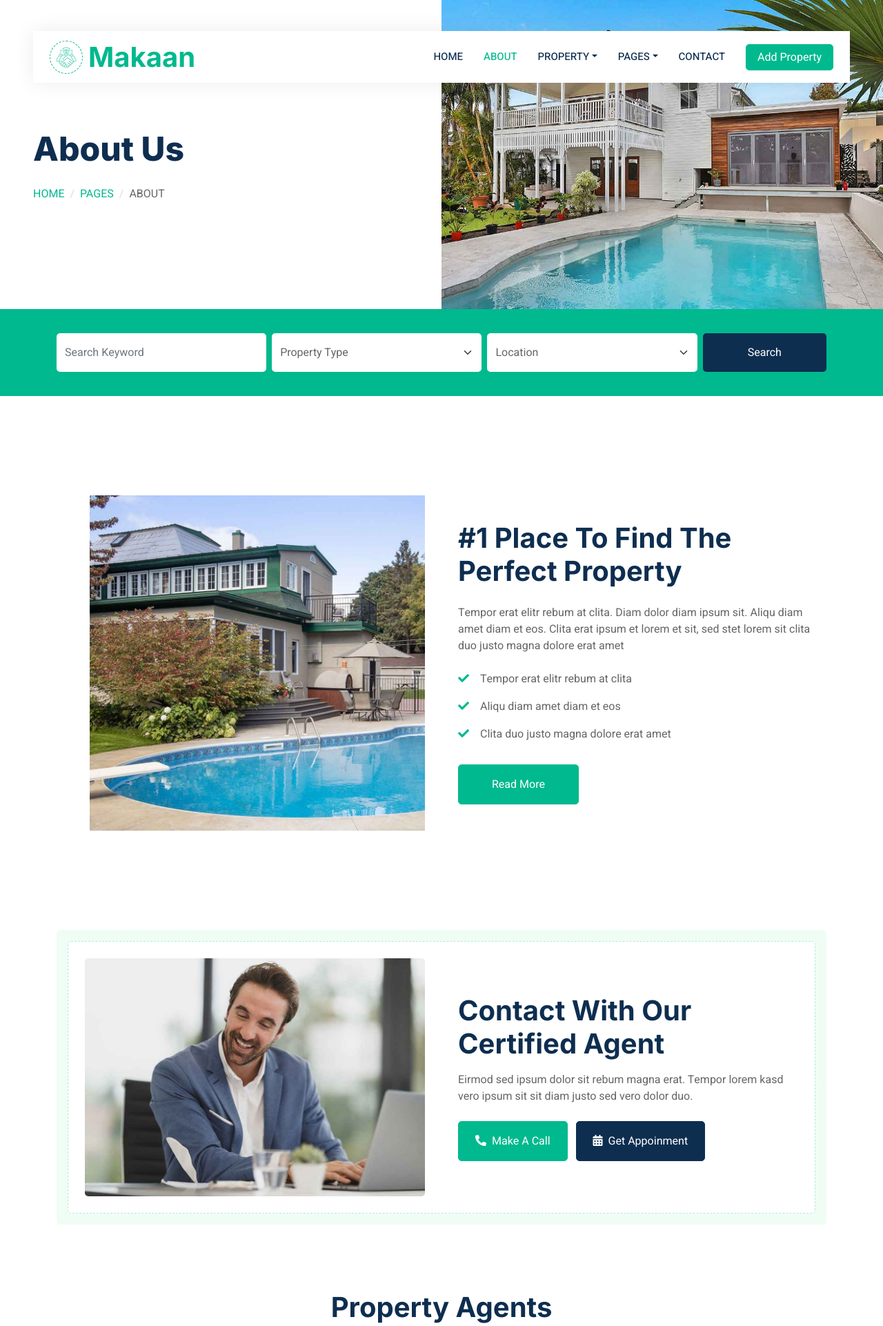
After one commit to SyedAliAhmedShah/real-estaste-website, a Flask app: page /about in a window 1280 px wide. The commit adds this page. Shown: the top 1922 px of the page at 69% size. Run offline with Flask 3, Linux system fonts and the light colour scheme; some libraries are stand-ins or nearby versions.

Commit message:
Added about

```diff
--- a/app.py
+++ b/app.py
@@ -6,5 +6,9 @@ app = Flask(__name__)
 def hello_world():
     return render_template('home.html')
 
+@app.route("/about")
+def hello_about():
+    return render_template('about.html')
+
 if __name__ == "__main__":
   app.run(host='0.0.0.0', debug=True)
--- /dev/null
+++ b/templates/about.html
@@ -0,0 +1,365 @@
+<!DOCTYPE html>
+<html lang="en">
+
+<head>
+    <meta charset="utf-8">
+    <title>Makaan - Real Estate HTML Template</title>
+    <meta content="width=device-width, initial-scale=1.0" name="viewport">
+    <meta content="" name="keywords">
+    <meta content="" name="description">
+
+    <!-- Favicon -->
+    <link href="img/favicon.ico" rel="icon">
+
+    <!-- Google Web Fonts -->
+    <link rel="preconnect" href="https://fonts.googleapis.com">
+    <link rel="preconnect" href="https://fonts.gstatic.com" crossorigin>
+    <link href="https://fonts.googleapis.com/css2?family=Heebo:wght@400;500;600&family=Inter:wght@700;800&display=swap" rel="stylesheet">
+
+    <!-- Icon Font Stylesheet -->
+    <link href="https://cdnjs.cloudflare.com/ajax/libs/font-awesome/5.10.0/css/all.min.css" rel="stylesheet">
+    <link href="https://cdn.jsdelivr.net/npm/bootstrap-icons@1.4.1/font/bootstrap-icons.css" rel="stylesheet">
+
+    <!-- Libraries Stylesheet -->
+    <link href="lib/animate/animate.min.css" rel="stylesheet">
+    <link href="lib/owlcarousel/assets/owl.carousel.min.css" rel="stylesheet">
+
+    <!-- Customized Bootstrap Stylesheet -->
+    <link href="css/bootstrap.min.css" rel="stylesheet">
+
+    <!-- Template Stylesheet -->
+    <link href="css/style.css" rel="stylesheet">
+</head>
+
+<body>
+    <div class="container-xxl bg-white p-0">
+        <!-- Spinner Start -->
+        <div id="spinner" class="show bg-white position-fixed translate-middle w-100 vh-100 top-50 start-50 d-flex align-items-center justify-content-center">
+            <div class="spinner-border text-primary" style="width: 3rem; height: 3rem;" role="status">
+                <span class="sr-only">Loading...</span>
+            </div>
+        </div>
+        <!-- Spinner End -->
+
+
+        <!-- Navbar Start -->
+        <div class="container-fluid nav-bar bg-transparent">
+            <nav class="navbar navbar-expand-lg bg-white navbar-light py-0 px-4">
+                <a href="home.html" class="navbar-brand d-flex align-items-center text-center">
+                    <div class="icon p-2 me-2">
+                        <img class="img-fluid" src="img/icon-deal.png" alt="Icon" style="width: 30px; height: 30px;">
+                    </div>
+                    <h1 class="m-0 text-primary">Makaan</h1>
+                </a>
+                <button type="button" class="navbar-toggler" data-bs-toggle="collapse" data-bs-target="#navbarCollapse">
+                    <span class="navbar-toggler-icon"></span>
+                </button>
+                <div class="collapse navbar-collapse" id="navbarCollapse">
+                    <div class="navbar-nav ms-auto">
+                        <a href="home.html" class="nav-item nav-link">Home</a>
+                        <a href="about.html" class="nav-item nav-link active">About</a>
+                        <div class="nav-item dropdown">
+                            <a href="#" class="nav-link dropdown-toggle" data-bs-toggle="dropdown">Property</a>
+                            <div class="dropdown-menu rounded-0 m-0">
+                                <a href="property-list.html" class="dropdown-item">Property List</a>
+                                <a href="property-type.html" class="dropdown-item">Property Type</a>
+                                <a href="property-agent.html" class="dropdown-item">Property Agent</a>
+                            </div>
+                        </div>
+                        <div class="nav-item dropdown">
+                            <a href="#" class="nav-link dropdown-toggle" data-bs-toggle="dropdown">Pages</a>
+                            <div class="dropdown-menu rounded-0 m-0">
+                                <a href="testimonial.html" class="dropdown-item">Testimonial</a>
+                                <a href="404.html" class="dropdown-item">404 Error</a>
+                            </div>
+                        </div>
+                        <a href="contact.html" class="nav-item nav-link">Contact</a>
+                    </div>
+                    <a href="" class="btn btn-primary px-3 d-none d-lg-flex">Add Property</a>
+                </div>
+            </nav>
+        </div>
+        <!-- Navbar End -->
+
+
+        <!-- Header Start -->
+        <div class="container-fluid header bg-white p-0">
+            <div class="row g-0 align-items-center flex-column-reverse flex-md-row">
+                <div class="col-md-6 p-5 mt-lg-5">
+                    <h1 class="display-5 animated fadeIn mb-4">About Us</h1>
+                        <nav aria-label="breadcrumb animated fadeIn">
+                        <ol class="breadcrumb text-uppercase">
+                            <li class="breadcrumb-item"><a href="#">Home</a></li>
+                            <li class="breadcrumb-item"><a href="#">Pages</a></li>
+                            <li class="breadcrumb-item text-body active" aria-current="page">About</li>
+                        </ol>
+                    </nav>
+                </div>
+                <div class="col-md-6 animated fadeIn">
+                    <img class="img-fluid" src="img/header.jpg" alt="">
+                </div>
+            </div>
+        </div>
+        <!-- Header End -->
+
+
+        <!-- Search Start -->
+        <div class="container-fluid bg-primary mb-5 wow fadeIn" data-wow-delay="0.1s" style="padding: 35px;">
+            <div class="container">
+                <div class="row g-2">
+                    <div class="col-md-10">
+                        <div class="row g-2">
+                            <div class="col-md-4">
+                                <input type="text" class="form-control border-0 py-3" placeholder="Search Keyword">
+                            </div>
+                            <div class="col-md-4">
+                                <select class="form-select border-0 py-3">
+                                    <option selected>Property Type</option>
+                                    <option value="1">Property Type 1</option>
+                                    <option value="2">Property Type 2</option>
+                                    <option value="3">Property Type 3</option>
+                                </select>
+                            </div>
+                            <div class="col-md-4">
+                                <select class="form-select border-0 py-3">
+                                    <option selected>Location</option>
+                                    <option value="1">Location 1</option>
+                                    <option value="2">Location 2</option>
+                                    <option value="3">Location 3</option>
+                                </select>
+                            </div>
+                        </div>
+                    </div>
+                    <div class="col-md-2">
+                        <button class="btn btn-dark border-0 w-100 py-3">Search</button>
+                    </div>
+                </div>
+            </div>
+        </div>
+        <!-- Search End -->
+
+
+        <!-- About Start -->
+        <div class="container-xxl py-5">
+            <div class="container">
+                <div class="row g-5 align-items-center">
+                    <div class="col-lg-6 wow fadeIn" data-wow-delay="0.1s">
+                        <div class="about-img position-relative overflow-hidden p-5 pe-0">
+                            <img class="img-fluid w-100" src="img/about.jpg">
+                        </div>
+                    </div>
+                    <div class="col-lg-6 wow fadeIn" data-wow-delay="0.5s">
+                        <h1 class="mb-4">#1 Place To Find The Perfect Property</h1>
+                        <p class="mb-4">Tempor erat elitr rebum at clita. Diam dolor diam ipsum sit. Aliqu diam amet diam et eos. Clita erat ipsum et lorem et sit, sed stet lorem sit clita duo justo magna dolore erat amet</p>
+                        <p><i class="fa fa-check text-primary me-3"></i>Tempor erat elitr rebum at clita</p>
+                        <p><i class="fa fa-check text-primary me-3"></i>Aliqu diam amet diam et eos</p>
+                        <p><i class="fa fa-check text-primary me-3"></i>Clita duo justo magna dolore erat amet</p>
+                        <a class="btn btn-primary py-3 px-5 mt-3" href="">Read More</a>
+                    </div>
+                </div>
+            </div>
+        </div>
+        <!-- About End -->
+
+
+        <!-- Call to Action Start -->
+        <div class="container-xxl py-5">
+            <div class="container">
+                <div class="bg-light rounded p-3">
+                    <div class="bg-white rounded p-4" style="border: 1px dashed rgba(0, 185, 142, .3)">
+                        <div class="row g-5 align-items-center">
+                            <div class="col-lg-6 wow fadeIn" data-wow-delay="0.1s">
+                                <img class="img-fluid rounded w-100" src="img/call-to-action.jpg" alt="">
+                            </div>
+                            <div class="col-lg-6 wow fadeIn" data-wow-delay="0.5s">
+                                <div class="mb-4">
+                                    <h1 class="mb-3">Contact With Our Certified Agent</h1>
+                                    <p>Eirmod sed ipsum dolor sit rebum magna erat. Tempor lorem kasd vero ipsum sit sit diam justo sed vero dolor duo.</p>
+                                </div>
+                                <a href="" class="btn btn-primary py-3 px-4 me-2"><i class="fa fa-phone-alt me-2"></i>Make A Call</a>
+                                <a href="" class="btn btn-dark py-3 px-4"><i class="fa fa-calendar-alt me-2"></i>Get Appoinment</a>
+                            </div>
+                        </div>
+                    </div>
+                </div>
+            </div>
+        </div>
+        <!-- Call to Action End -->
+
+
+        <!-- Team Start -->
+        <div class="container-xxl py-5">
+            <div class="container">
+                <div class="text-center mx-auto mb-5 wow fadeInUp" data-wow-delay="0.1s" style="max-width: 600px;">
+                    <h1 class="mb-3">Property Agents</h1>
+                    <p>Eirmod sed ipsum dolor sit rebum labore magna erat. Tempor ut dolore lorem kasd vero ipsum sit eirmod sit. Ipsum diam justo sed rebum vero dolor duo.</p>
+                </div>
+                <div class="row g-4">
+                    <div class="col-lg-3 col-md-6 wow fadeInUp" data-wow-delay="0.1s">
+                        <div class="team-item rounded overflow-hidden">
+                            <div class="position-relative">
+                                <img class="img-fluid" src="img/team-1.jpg" alt="">
+                                <div class="position-absolute start-50 top-100 translate-middle d-flex align-items-center">
+                                    <a class="btn btn-square mx-1" href=""><i class="fab fa-facebook-f"></i></a>
+                                    <a class="btn btn-square mx-1" href=""><i class="fab fa-twitter"></i></a>
+                                    <a class="btn btn-square mx-1" href=""><i class="fab fa-instagram"></i></a>
+                                </div>
+                            </div>
+                            <div class="text-center p-4 mt-3">
+                                <h5 class="fw-bold mb-0">Full Name</h5>
+                                <small>Designation</small>
+                            </div>
+                        </div>
+                    </div>
+                    <div class="col-lg-3 col-md-6 wow fadeInUp" data-wow-delay="0.3s">
+                        <div class="team-item rounded overflow-hidden">
+                            <div class="position-relative">
+                                <img class="img-fluid" src="img/team-2.jpg" alt="">
+                                <div class="position-absolute start-50 top-100 translate-middle d-flex align-items-center">
+                                    <a class="btn btn-square mx-1" href=""><i class="fab fa-facebook-f"></i></a>
+                                    <a class="btn btn-square mx-1" href=""><i class="fab fa-twitter"></i></a>
+                                    <a class="btn btn-square mx-1" href=""><i class="fab fa-instagram"></i></a>
+                                </div>
+                            </div>
+                            <div class="text-center p-4 mt-3">
+                                <h5 class="fw-bold mb-0">Full Name</h5>
+                                <small>Designation</small>
+                            </div>
+                        </div>
+                    </div>
+                    <div class="col-lg-3 col-md-6 wow fadeInUp" data-wow-delay="0.5s">
+                        <div class="team-item rounded overflow-hidden">
+                            <div class="position-relative">
+                                <img class="img-fluid" src="img/team-3.jpg" alt="">
+                                <div class="position-absolute start-50 top-100 translate-middle d-flex align-items-center">
+                                    <a class="btn btn-square mx-1" href=""><i class="fab fa-facebook-f"></i></a>
+                                    <a class="btn btn-square mx-1" href=""><i class="fab fa-twitter"></i></a>
+                                    <a class="btn btn-square mx-1" href=""><i class="fab fa-instagram"></i></a>
+                                </div>
+                            </div>
+                            <div class="text-center p-4 mt-3">
+                                <h5 class="fw-bold mb-0">Full Name</h5>
+                                <small>Designation</small>
+                            </div>
+                        </div>
+                    </div>
+                    <div class="col-lg-3 col-md-6 wow fadeInUp" data-wow-delay="0.7s">
+                        <div class="team-item rounded overflow-hidden">
+                            <div class="position-relative">
+                                <img class="img-fluid" src="img/team-4.jpg" alt="">
+                                <div class="position-absolute start-50 top-100 translate-middle d-flex align-items-center">
+                                    <a class="btn btn-square mx-1" href=""><i class="fab fa-facebook-f"></i></a>
+                                    <a class="btn btn-square mx-1" href=""><i class="fab fa-twitter"></i></a>
+                                    <a class="btn btn-square mx-1" href=""><i class="fab fa-instagram"></i></a>
+                                </div>
+                            </div>
+                            <div class="text-center p-4 mt-3">
+                                <h5 class="fw-bold mb-0">Full Name</h5>
+                                <small>Designation</small>
+                            </div>
+                        </div>
+                    </div>
+                </div>
+            </div>
+        </div>
+        <!-- Team End -->
+
+
+        <!-- Footer Start -->
+        <div class="container-fluid bg-dark text-white-50 footer pt-5 mt-5 wow fadeIn" data-wow-delay="0.1s">
+            <div class="container py-5">
+                <div class="row g-5">
+                    <div class="col-lg-3 col-md-6">
+                        <h5 class="text-white mb-4">Get In Touch</h5>
+                        <p class="mb-2"><i class="fa fa-map-marker-alt me-3"></i>123 Street, New York, USA</p>
+                        <p class="mb-2"><i class="fa fa-phone-alt me-3"></i>+012 345 67890</p>
+                        <p class="mb-2"><i class="fa fa-envelope me-3"></i>info@example.com</p>
+                        <div class="d-flex pt-2">
+                            <a class="btn btn-outline-light btn-social" href=""><i class="fab fa-twitter"></i></a>
+                            <a class="btn btn-outline-light btn-social" href=""><i class="fab fa-facebook-f"></i></a>
+                            <a class="btn btn-outline-light btn-social" href=""><i class="fab fa-youtube"></i></a>
+                            <a class="btn btn-outline-light btn-social" href=""><i class="fab fa-linkedin-in"></i></a>
+                        </div>
+                    </div>
+                    <div class="col-lg-3 col-md-6">
+                        <h5 class="text-white mb-4">Quick Links</h5>
+                        <a class="btn btn-link text-white-50" href="">About Us</a>
+                        <a class="btn btn-link text-white-50" href="">Contact Us</a>
+                        <a class="btn btn-link text-white-50" href="">Our Services</a>
+                        <a class="btn btn-link text-white-50" href="">Privacy Policy</a>
+                        <a class="btn btn-link text-white-50" href="">Terms & Condition</a>
+                    </div>
+                    <div class="col-lg-3 col-md-6">
+                        <h5 class="text-white mb-4">Photo Gallery</h5>
+                        <div class="row g-2 pt-2">
+                            <div class="col-4">
+                                <img class="img-fluid rounded bg-light p-1" src="img/property-1.jpg" alt="">
+                            </div>
+                            <div class="col-4">
+                                <img class="img-fluid rounded bg-light p-1" src="img/property-2.jpg" alt="">
+                            </div>
+                            <div class="col-4">
+                                <img class="img-fluid rounded bg-light p-1" src="img/property-3.jpg" alt="">
+                            </div>
+                            <div class="col-4">
+                                <img class="img-fluid rounded bg-light p-1" src="img/property-4.jpg" alt="">
+                            </div>
+                            <div class="col-4">
+                                <img class="img-fluid rounded bg-light p-1" src="img/property-5.jpg" alt="">
+                            </div>
+                            <div class="col-4">
+                                <img class="img-fluid rounded bg-light p-1" src="img/property-6.jpg" alt="">
+                            </div>
+                        </div>
+                    </div>
+                    <div class="col-lg-3 col-md-6">
+                        <h5 class="text-white mb-4">Newsletter</h5>
+                        <p>Dolor amet sit justo amet elitr clita ipsum elitr est.</p>
+                        <div class="position-relative mx-auto" style="max-width: 400px;">
+                            <input class="form-control bg-transparent w-100 py-3 ps-4 pe-5" type="text" placeholder="Your email">
+                            <button type="button" class="btn btn-primary py-2 position-absolute top-0 end-0 mt-2 me-2">SignUp</button>
+                        </div>
+                    </div>
+                </div>
+            </div>
+            <div class="container">
+                <div class="copyright">
+                    <div class="row">
+                        <div class="col-md-6 text-center text-md-start mb-3 mb-md-0">
+                            &copy; <a class="border-bottom" href="#">Your Site Name</a>, All Right Reserved.
+
+							<!--/*** This template is free as long as you keep the footer author’s credit link/attribution link/backlink. If you'd like to use the template without the footer author’s credit link/attribution link/backlink, you can purchase the Credit Removal License from "https://htmlcodex.com/credit-removal". Thank you for your support. ***/-->
+							Designed By <a class="border-bottom" href="https://htmlcodex.com">HTML Codex</a>
+                        </div>
+                        <div class="col-md-6 text-center text-md-end">
+                            <div class="footer-menu">
+                                <a href="">Home</a>
+                                <a href="">Cookies</a>
+                                <a href="">Help</a>
+                                <a href="">FQAs</a>
+                            </div>
+                        </div>
+                    </div>
+                </div>
+            </div>
+        </div>
+        <!-- Footer End -->
+
+
+        <!-- Back to Top -->
+        <a href="#" class="btn btn-lg btn-primary btn-lg-square back-to-top"><i class="bi bi-arrow-up"></i></a>
+    </div>
+
+    <!-- JavaScript Libraries -->
+    <script src="https://code.jquery.com/jquery-3.4.1.min.js"></script>
+    <script src="https://cdn.jsdelivr.net/npm/bootstrap@5.0.0/dist/js/bootstrap.bundle.min.js"></script>
+    <script src="lib/wow/wow.min.js"></script>
+    <script src="lib/easing/easing.min.js"></script>
+    <script src="lib/waypoints/waypoints.min.js"></script>
+    <script src="lib/owlcarousel/owl.carousel.min.js"></script>
+
+    <!-- Template Javascript -->
+    <script src="js/main.js"></script>
+</body>
+
+</html>
--- a/templates/home.html
+++ b/templates/home.html
@@ -56,11 +56,11 @@
                 </button>
                 <div class="collapse navbar-collapse" id="navbarCollapse">
                     <div class="navbar-nav ms-auto">
-                        <a href="index.html" class="nav-item nav-link active">Home</a>
-                        <a href="about.html" class="nav-item nav-link">About</a>
+                        <a href="home.html" class="nav-item nav-link active">HOME</a>
+                        <a href="about.html" class="nav-item nav-link ">ABOUT</a>
 
                         </div>
-                        <a href="contact.html" class="nav-item nav-link">Contact</a>
+                        <a href="contact.html" class="nav-item nav-link">CONTACT</a>
 
             </nav>
         </div>
```
